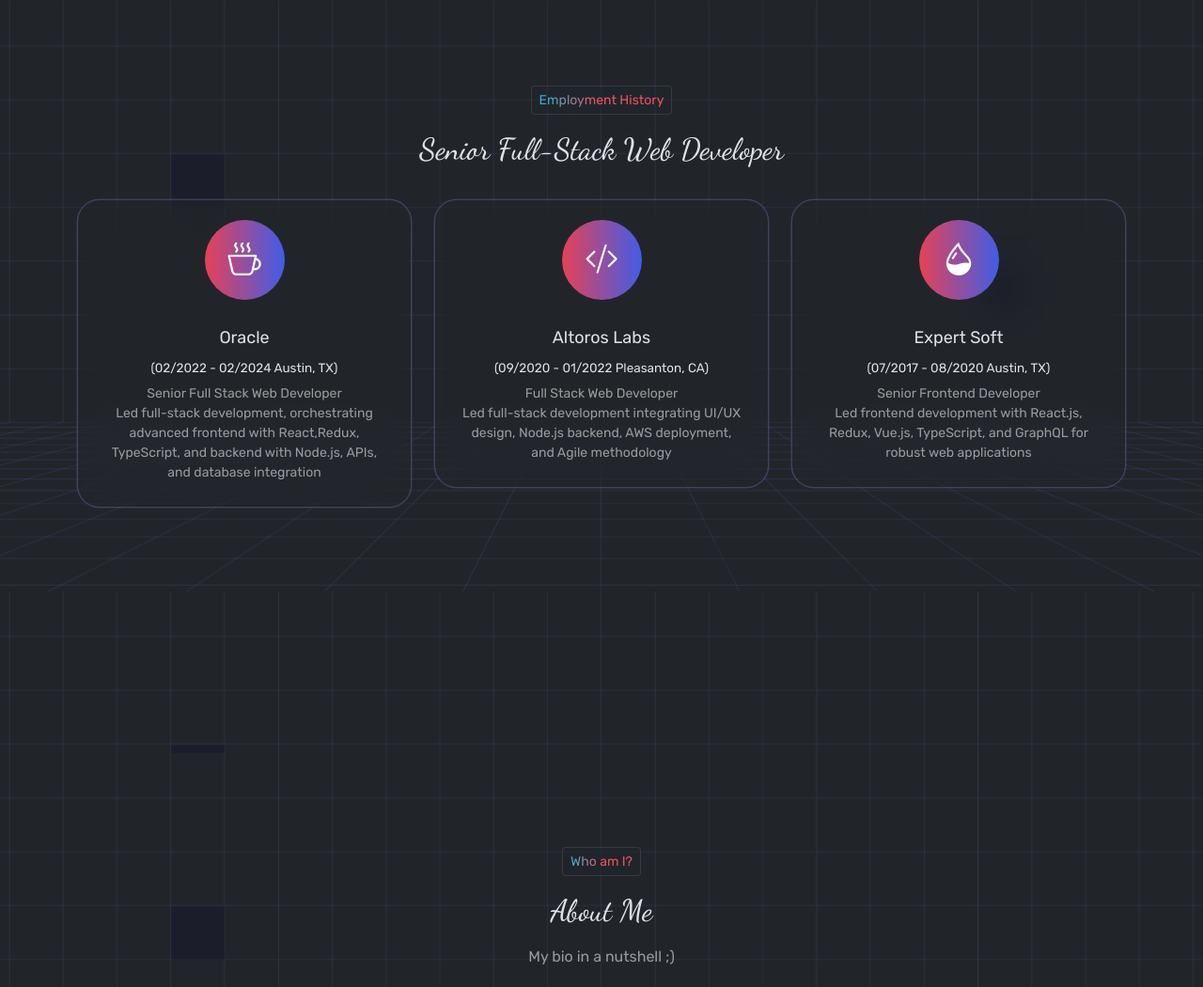
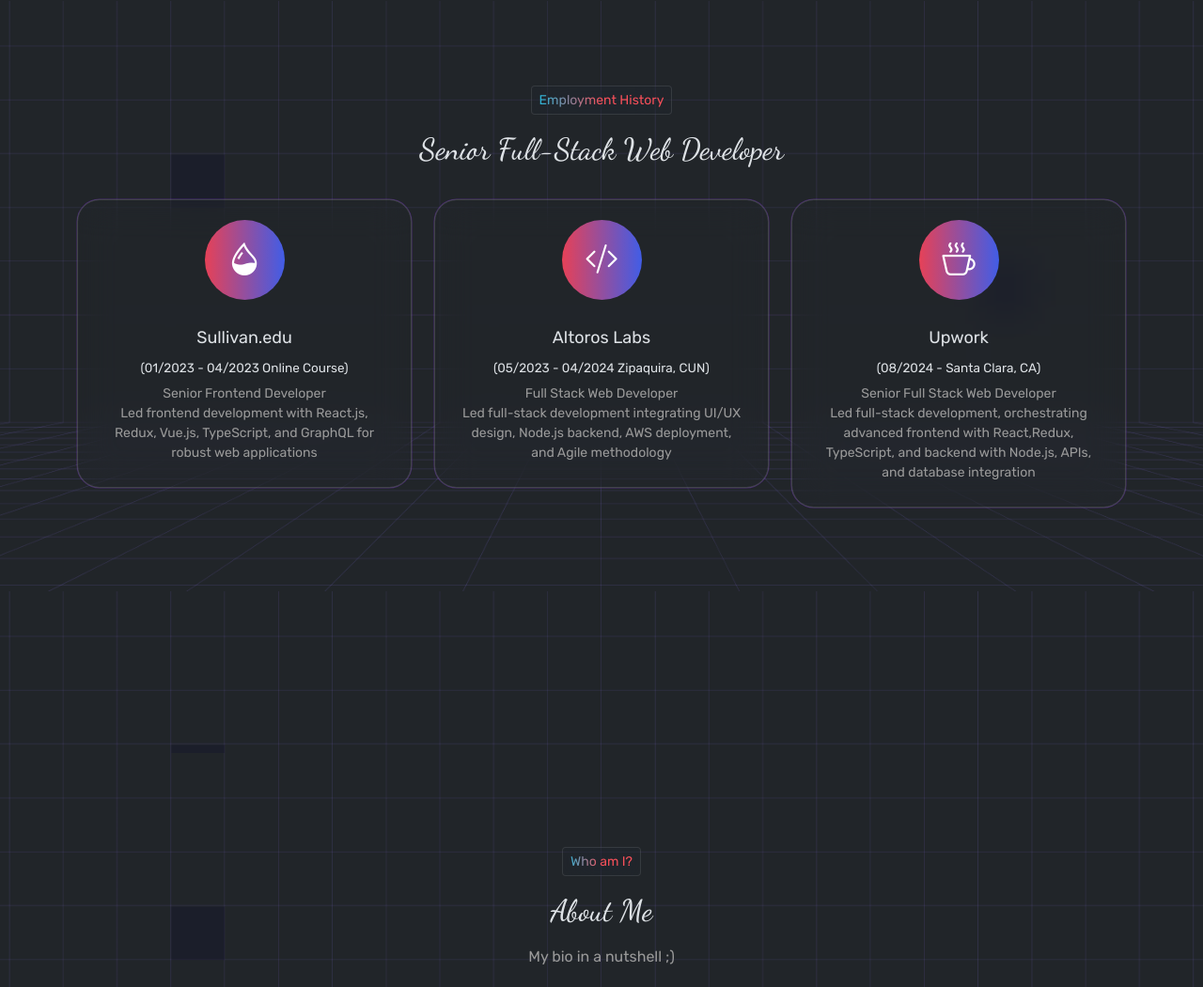
Before and after one commit to brightstar-dev/portfolio, a website: page index.html in a window 1280 px wide. Shown: the part 876-1926 px from the top of the page at 94% size. Drawn offline with Linux system fonts and the light colour scheme.

Commit message:
employment history updated

```diff
--- a/index.html
+++ b/index.html
@@ -143,13 +143,13 @@
                 <div class="col-lg-4 col-md-6" data-aos="fade-up" >
                     <div class="card">
                         <div class="circle-container">
-                            <div class="circle"><i class="bi bi-cup-hot"></i></div>
+                            <div class="circle"><i class="bi bi-droplet-half"></i></div>
                         </div>
                         <div class="card-body">
-                            <p class="card-title">Oracle<br/><sub>(02/2022 - 02/2024 Austin, TX)</sub></p>
+                            <p class="card-title">Sullivan.edu<br/><sub>(01/2023 - 04/2023 Online Course)</sub></p>
                             <p class="card-text">
-                                Senior Full Stack Web Developer<br/>
-                                Led full-stack development, orchestrating advanced frontend with React,Redux, TypeScript, and backend with Node.js, APIs, and database integration
+                                Senior Frontend Developer<br/>
+                                Led frontend development with React.js, Redux, Vue.js, TypeScript, and GraphQL for robust web applications
                             </p>
                         </div>
                     </div>
@@ -160,7 +160,7 @@
                             <div class="circle"><i class="bi bi-code-slash"></i></i></div>
                         </div>
                         <div class="card-body">
-                            <p class="card-title">Altoros Labs<br/><sub>(09/2020 - 01/2022 Pleasanton, CA)</sub></p>
+                            <p class="card-title">Altoros Labs<br/><sub>(05/2023 - 04/2024 Zipaquira, CUN)</sub></p>
                             <p class="card-text">
                                 Full Stack Web Developer<br/>
                                 Led full-stack development integrating UI/UX design, Node.js backend, AWS deployment, and Agile methodology
@@ -171,13 +171,13 @@
                 <div class="col-lg-4 col-md-6" data-aos="fade-up" >
                     <div class="card">
                         <div class="circle-container">
-                            <div class="circle"><i class="bi bi-droplet-half"></i></div>
+                            <div class="circle"><i class="bi bi-cup-hot"></i></div>
                         </div>
                         <div class="card-body">
-                            <p class="card-title">Expert Soft<br/><sub>(07/2017 - 08/2020 Austin, TX)</sub></p>
+                            <p class="card-title">Upwork<br/><sub>(08/2024 -  Santa Clara, CA)</sub></p>
                             <p class="card-text">
-                                Senior Frontend Developer<br/>
-                                Led frontend development with React.js, Redux, Vue.js, TypeScript, and GraphQL for robust web applications
+                                Senior Full Stack Web Developer<br/>
+                                Led full-stack development, orchestrating advanced frontend with React,Redux, TypeScript, and backend with Node.js, APIs, and database integration
                             </p>
                         </div>
                     </div>
```
